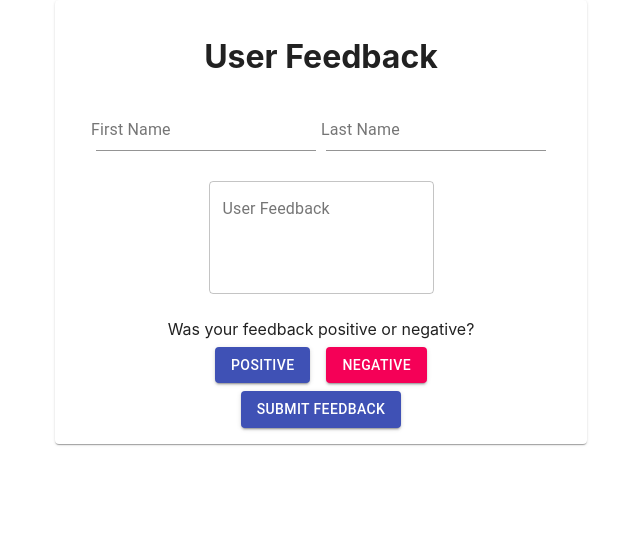
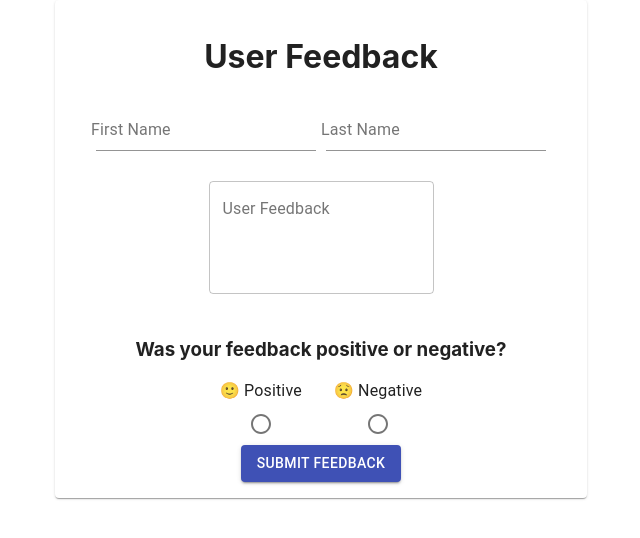
Before and after one commit to jonathancz/frontend-serverless-test, a React (Create React App) app: page / in a window 1280 px wide. Shown: the top 538 px of the page, without its empty margins (319-959 px from the left). Built offline with nearby package versions, Linux system fonts and the light colour scheme.

Commit message:
Replace buttons to radio buttons for better logic

```diff
--- a/src/App.js
+++ b/src/App.js
@@ -1,12 +1,15 @@
 import React from 'react'
 import './App.css'
-import cx from 'clsx'
-import ReactDOM from 'react-dom'
 import Button from '@material-ui/core/Button'
 import TextField from '@material-ui/core/TextField'
 import { makeStyles } from '@material-ui/core/styles'
 import Grid from '@material-ui/core/Grid'
 import Paper from '@material-ui/core/Paper'
+import Radio from '@material-ui/core/Radio'
+import RadioGroup from '@material-ui/core/RadioGroup'
+import FormControlLabel from '@material-ui/core/FormControlLabel'
+import FormControl from '@material-ui/core/FormControl'
+import FormLabel from '@material-ui/core/FormLabel'
 
 const useStyles = makeStyles((theme) => ({
   root: {
@@ -51,29 +54,25 @@ function App() {
         </div>
       </form>
       <div>
-        Was your feedback positive or negative?
+        <h3>Was your feedback positive or negative?</h3>
         <Grid id="top-row" container spacing={24} direction="row" justify="center" alignItems="center">
-          <Grid>
-            <Button
-            variant="contained"
-            color="primary"
-            className={classes.button}
-            >
-              Positive
-            </Button>
-          </Grid>
-          <Grid>
-          <Button
-              variant="contained"
-              color="secondary"
-              className={classes.button}
-            >
-              Negative
-          </Button>
-          </Grid>
+          <FormControl component="fieldset">
+            <RadioGroup row aria-label="position" name="position" defaultValue="top">
+              <FormControlLabel
+                value="positive"
+                control={<Radio color="primary" />}
+                label="🙂 Positive"
+                labelPlacement="top"
+              />
+              <FormControlLabel
+                value="negative"
+                control={<Radio color="primary" />}
+                label="😟 Negative"
+                labelPlacement="top"
+              />
+            </RadioGroup>
+          </FormControl>
         </Grid>
-
-
         <Button variant="contained" color="primary">
           Submit Feedback
         </Button>
```
